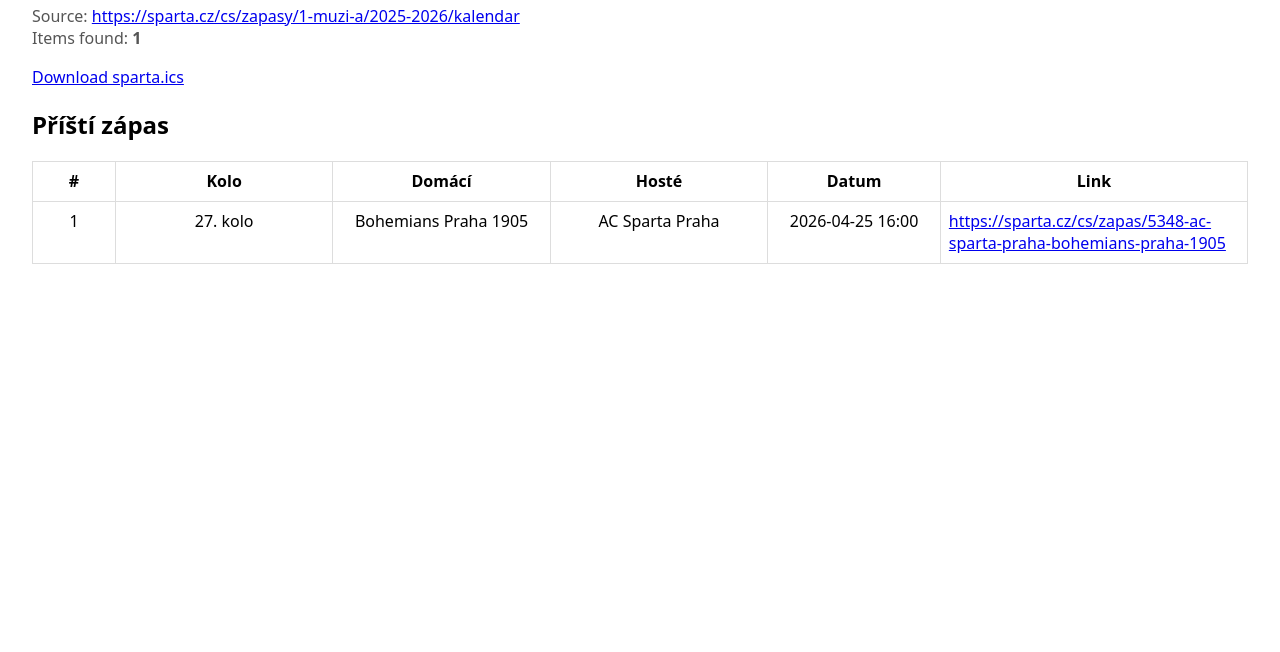
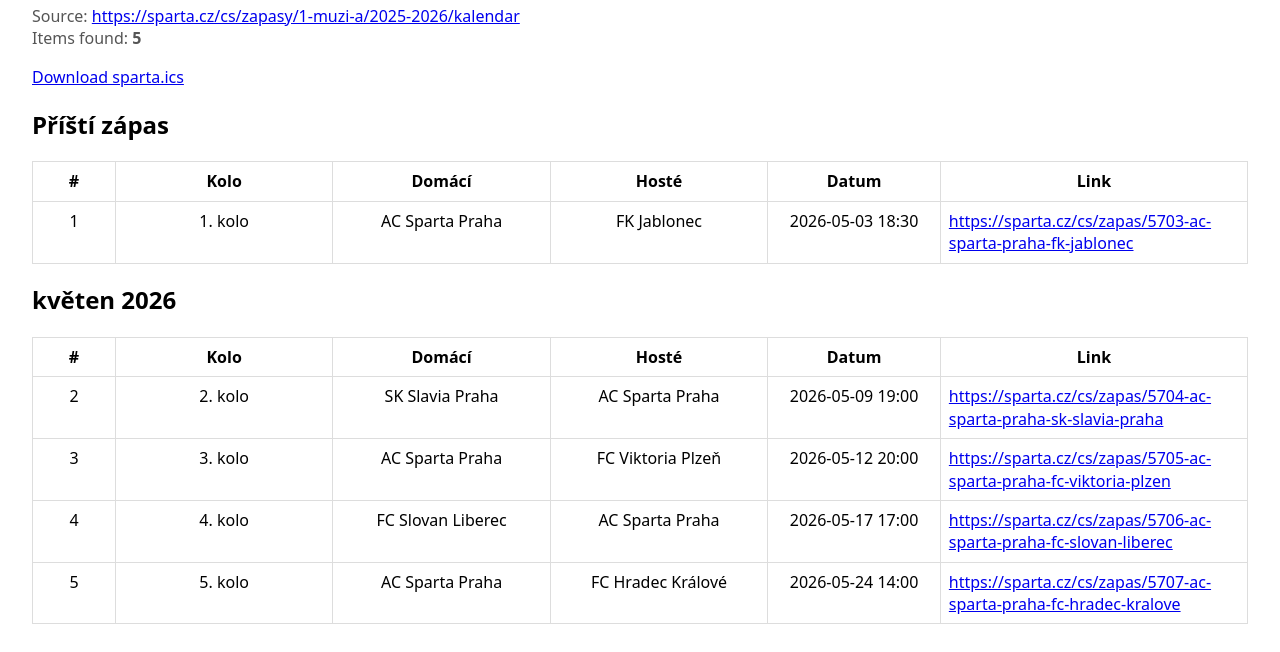
Before and after one commit to Pavhan/sparta-events-calendar, a website: page docs/index.html in a window 1280 px wide. Shown: the part 80-732 px from the top of the page. Drawn offline with Linux system fonts and the light colour scheme.

Commit message:
chore: update sparta report + ics

```diff
--- a/docs/index.html
+++ b/docs/index.html
@@ -24,7 +24,7 @@
 <body>
   <h1>Sparta scrape report</h1>
   <p class="meta">Source: <a href="https://sparta.cz/cs/zapasy/1-muzi-a/2025-2026/kalendar" target="_blank" rel="noreferrer">https://sparta.cz/cs/zapasy/1-muzi-a/2025-2026/kalendar</a><br/>
-  Items found: <strong>1</strong></p>
+  Items found: <strong>5</strong></p>
 
   <p>
     <a href="./sparta.ics">Download sparta.ics</a>
@@ -47,11 +47,68 @@
 
             <tr>
               <td>1</td>
-              <td>27. kolo</td>
-              <td>Bohemians Praha 1905</td>
+              <td>1. kolo</td>
               <td>AC Sparta Praha</td>
-              <td>2026-04-25 16:00</td>
-              <td style="text-align:left"><a href="https://sparta.cz/cs/zapas/5348-ac-sparta-praha-bohemians-praha-1905" target="_blank" rel="noreferrer">https://sparta.cz/cs/zapas/5348-ac-sparta-praha-bohemians-praha-1905</a></td>
+              <td>FK Jablonec</td>
+              <td>2026-05-03 18:30</td>
+              <td style="text-align:left"><a href="https://sparta.cz/cs/zapas/5703-ac-sparta-praha-fk-jablonec" target="_blank" rel="noreferrer">https://sparta.cz/cs/zapas/5703-ac-sparta-praha-fk-jablonec</a></td>
+            </tr>
+
+          </tbody>
+        </table>
+
+
+        <h2>květen 2026</h2>
+        <table>
+          <thead>
+            <tr>
+              <th>#</th>
+              <th>Kolo</th>
+              <th>Domácí</th>
+              <th>Hosté</th>
+              <th>Datum</th>
+              <th>Link</th>
+            </tr>
+          </thead>
+          <tbody>
+
+            <tr>
+              <td>2</td>
+              <td>2. kolo</td>
+              <td>SK Slavia Praha</td>
+              <td>AC Sparta Praha</td>
+              <td>2026-05-09 19:00</td>
+              <td style="text-align:left"><a href="https://sparta.cz/cs/zapas/5704-ac-sparta-praha-sk-slavia-praha" target="_blank" rel="noreferrer">https://sparta.cz/cs/zapas/5704-ac-sparta-praha-sk-slavia-praha</a></td>
+            </tr>
+
+
+            <tr>
+              <td>3</td>
+              <td>3. kolo</td>
+              <td>AC Sparta Praha</td>
+              <td>FC Viktoria Plzeň</td>
+              <td>2026-05-12 20:00</td>
+              <td style="text-align:left"><a href="https://sparta.cz/cs/zapas/5705-ac-sparta-praha-fc-viktoria-plzen" target="_blank" rel="noreferrer">https://sparta.cz/cs/zapas/5705-ac-sparta-praha-fc-viktoria-plzen</a></td>
+            </tr>
+
+
+            <tr>
+              <td>4</td>
+              <td>4. kolo</td>
+              <td>FC Slovan Liberec</td>
+              <td>AC Sparta Praha</td>
+              <td>2026-05-17 17:00</td>
+              <td style="text-align:left"><a href="https://sparta.cz/cs/zapas/5706-ac-sparta-praha-fc-slovan-liberec" target="_blank" rel="noreferrer">https://sparta.cz/cs/zapas/5706-ac-sparta-praha-fc-slovan-liberec</a></td>
+            </tr>
+
+
+            <tr>
+              <td>5</td>
+              <td>5. kolo</td>
+              <td>AC Sparta Praha</td>
+              <td>FC Hradec Králové</td>
+              <td>2026-05-24 14:00</td>
+              <td style="text-align:left"><a href="https://sparta.cz/cs/zapas/5707-ac-sparta-praha-fc-hradec-kralove" target="_blank" rel="noreferrer">https://sparta.cz/cs/zapas/5707-ac-sparta-praha-fc-hradec-kralove</a></td>
             </tr>
 
           </tbody>
```
Also changed, not shown: 1 other file.
